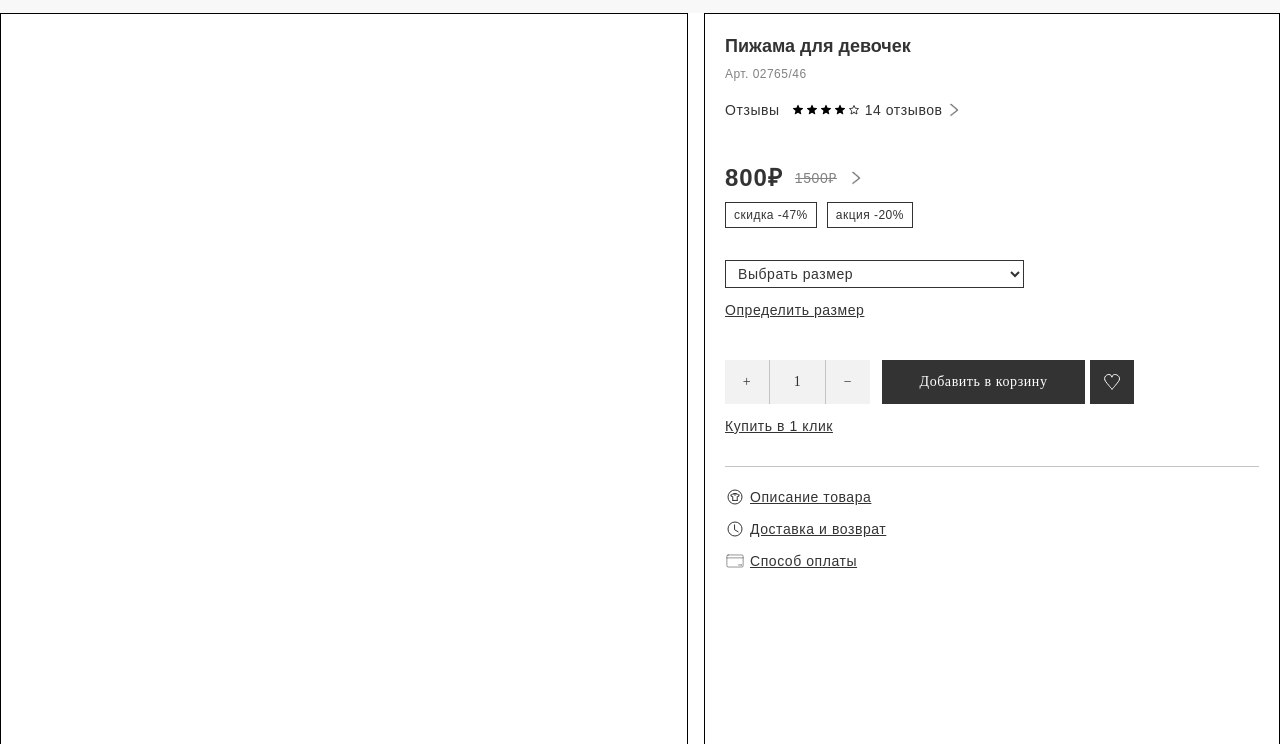
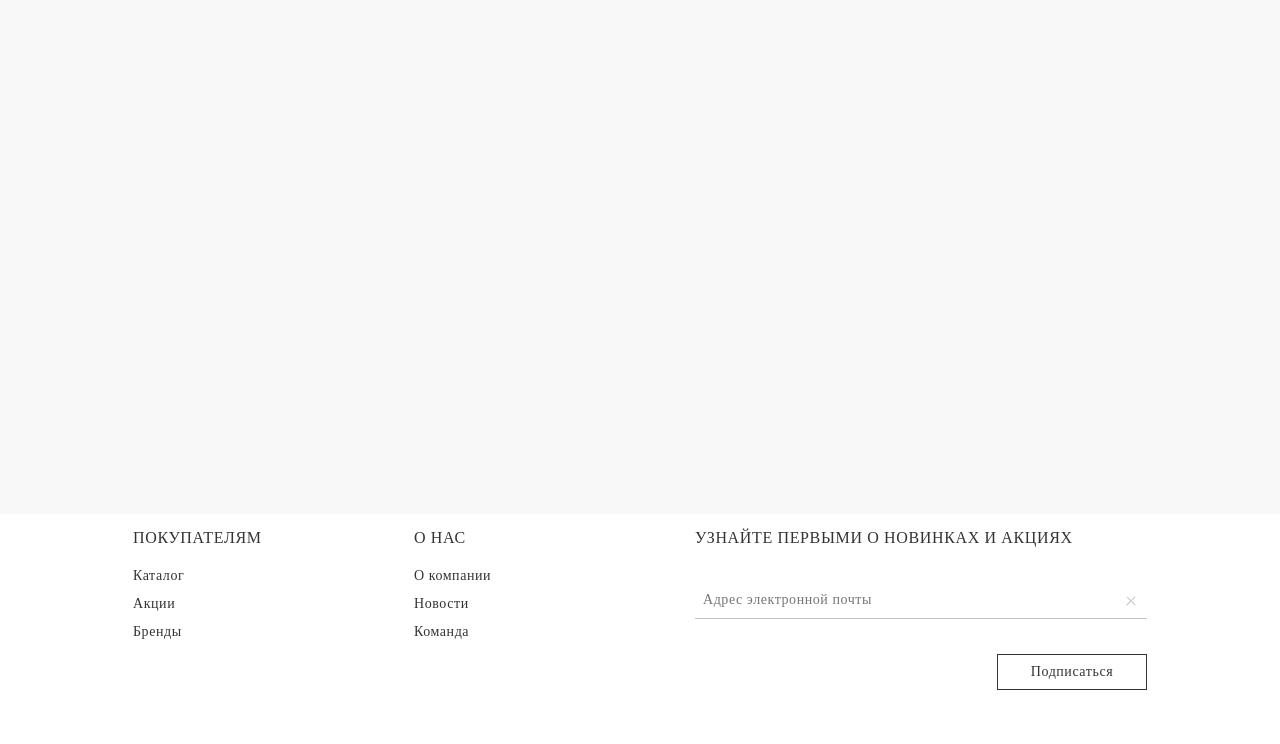
Before and after one commit to Dimalogin/test-project-keyClient, a plain HTML site: page keyclient/index.html in a window 1280 px wide. Shown: the part 56-800 px from the top of the page. Drawn offline with Linux system fonts and the light colour scheme.

Commit message:
feat:add footer

```diff
--- a/keyclient/index.html
+++ b/keyclient/index.html
@@ -82,7 +82,9 @@
           </div>
         </div>
       </header>
+
       <main class="page">
+        <!--
         <div class="page__card-product card-product">
           <div class="card-product__container container">
             <div class="card-product__body">
@@ -226,9 +228,73 @@
             </div>
           </div>
         </div>
+         -->
       </main>
 
-      <footer class="footer"></footer>
+      <footer class="footer">
+        <div class="footer__container container">
+          <div class="footer__body">
+            <div class="footer__row">
+              <div class="footer__column">
+                <div class="footer__label">Покупателям</div>
+                <div class="footer__menu menu-footer">
+                  <ul class="menu-footer__list">
+                    <li class="menu-footer__item">
+                      <a class="menu-footer__link" href="#">Каталог</a>
+                    </li>
+                    <li class="menu-footer__item">
+                      <a class="menu-footer__link" href="#">Акции</a>
+                    </li>
+                    <li class="menu-footer__item">
+                      <a class="menu-footer__link" href="#">Бренды</a>
+                    </li>
+                  </ul>
+                </div>
+              </div>
+              <div class="footer__column">
+                <div class="footer__label">О нас</div>
+                <div class="footer__menu menu-footer">
+                  <ul class="menu-footer__list">
+                    <li class="menu-footer__item">
+                      <a class="menu-footer__link" href="#">О компании</a>
+                    </li>
+                    <li class="menu-footer__item">
+                      <a class="menu-footer__link" href="#">Новости</a>
+                    </li>
+                    <li class="menu-footer__item">
+                      <a class="menu-footer__link" href="#">Команда</a>
+                    </li>
+                  </ul>
+                </div>
+              </div>
+              <div class="footer__column">
+                <div class="footer__label">
+                  Узнайте первыми о новинках и акциях
+                </div>
+                <form class="footer__form form-footer">
+                  <div class="form-footer__email email">
+                    <input
+                      class="email__input"
+                      type="email"
+                      placeholder="Адрес электронной почты"
+                    />
+                    <button class="email__btn-close btn-close">
+                      <img
+                        class="btn-close__icon"
+                        src="./images/other/close.png"
+                      />
+                    </button>
+                  </div>
+
+                  <button class="form-footer__btn-subscribe">
+                    Подписаться
+                  </button>
+                </form>
+              </div>
+            </div>
+          </div>
+        </div>
+      </footer>
     </div>
 
     <script src="./index.js" type="module"></script>
--- a/keyclient/style.css
+++ b/keyclient/style.css
@@ -1,5 +1,6 @@
 @import url(./styles/header.css);
 @import url(./styles/page-card-product.css);
+@import url(./styles/footer.css);
 
 * {
   padding: 0;
@@ -187,3 +188,8 @@ body {
   margin: 0px auto;
   box-sizing: content-box;
 }
+
+
+main {
+  flex: 1 1 auto;
+}
--- /dev/null
+++ b/keyclient/styles/footer.css
@@ -0,0 +1,105 @@
+.footer {
+  background-color: #fff;
+}
+
+.footer__body {
+  padding: 12px 133px 34px 133px;
+}
+
+.footer__row {
+  min-height: 184px;
+
+  display: flex;
+
+  margin: 0px -15px;
+}
+
+.footer__column {
+  flex: 0 1 33.3333%;
+  padding: 0px 15px;
+}
+
+.footer__label {
+  color: #333;
+  font-size: 16px;
+  font-family: Open, "sans-serif";
+  font-style: normal;
+  font-weight: 400;
+  line-height: 24px;
+  letter-spacing: 0.64px;
+  text-transform: uppercase;
+  margin: 0px 0px 16px 0px;
+}
+
+.menu-footer__item:not(:last-child) {
+  margin: 0px 0px 8px 0px;
+}
+
+.menu-footer__link {
+  color: #333;
+  font-size: 14px;
+  font-family: Open, "sans-serif";
+  font-style: normal;
+  font-weight: 400;
+  line-height: 20px;
+  letter-spacing: 0.56px;
+}
+.menu-footer__link:hover {
+  text-decoration: underline;
+}
+
+.footer__form {
+  display: flex;
+  flex-direction: column;
+  padding: 16px 0px 0px 0px;
+  align-items: flex-end;
+}
+
+.form-footer__email {
+  position: relative;
+  margin: 0px 0px 35px 0px;
+}
+
+.email__input {
+  min-width: 452px;
+  padding: 8px;
+  border-bottom: 1px solid #c4c4c4;
+  color: #828282;
+  font-size: 14px;
+  font-family: Open, "sans-serif";
+  font-style: normal;
+  font-weight: 400;
+  line-height: 20px;
+  letter-spacing: 0.56px;
+}
+
+.email__btn-close {
+  position: absolute;
+  top: calc(50% - 8px);
+  right: 8px;
+  min-width: 16px;
+  min-height: 16px;
+  display: flex;
+  justify-content: center;
+  align-items: center;
+  text-align: center;
+  background: transparent;
+}
+
+.form-footer__btn-subscribe {
+  min-width: 150px;
+  min-height: 36px;
+  text-align: center;
+  display: flex;
+  justify-content: center;
+  align-items: center;
+  color: #333;
+  font-size: 14px;
+  font-family: Open, "sans-serif";
+  font-style: normal;
+  font-weight: 400;
+  line-height: 20px;
+  letter-spacing: 0.56px;
+  border: 1px solid #333;
+  background: transparent;
+}
```
Also changed, not shown: keyclient/images/other/close.png (added).
